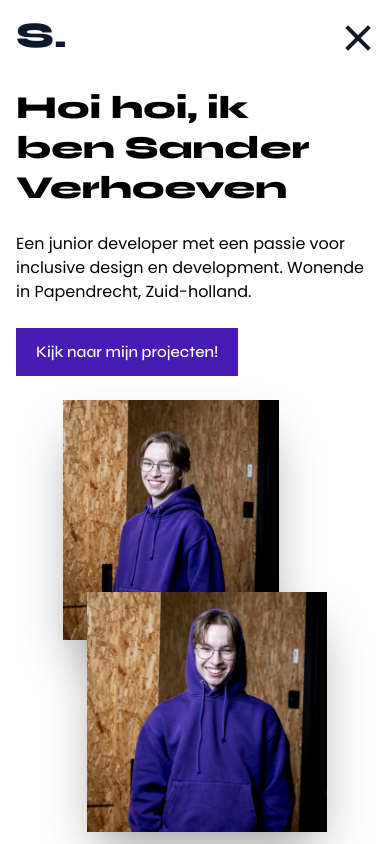
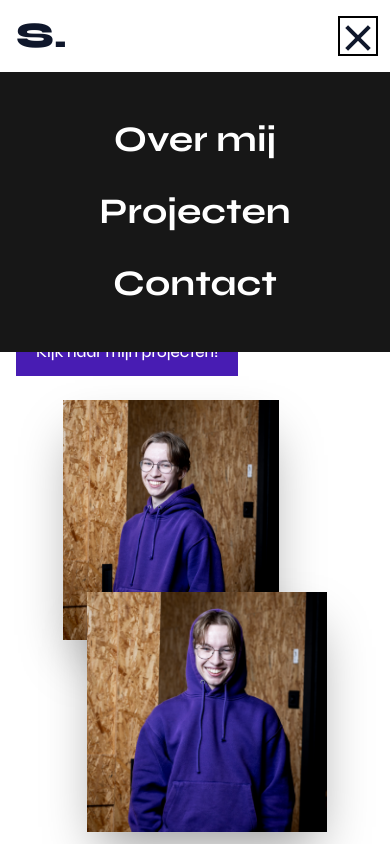
Before and after one commit to Rednas140/portfolio_v2.1, a Next.js app: page / in a window 390 px wide. Both pictures are taken after a click on the button "Hoofdmenu toggle". Shown: the top 844 px of the page. Built offline with nearby package versions, Linux system fonts and the light colour scheme.

Commit message:
Hamburger mobile fix

```diff
--- a/app/components/atoms/Hamburger.tsx
+++ b/app/components/atoms/Hamburger.tsx
@@ -2,7 +2,8 @@
 import { motion } from "motion/react";
 
 export default function Hamburger({ handleClick, isOpen }: any) {
-  const hamburgerClasses = "block h-8 w-8 relative cursor-pointer md:hidden";
+  const hamburgerClasses =
+    "block h-8 w-8 relative cursor-pointer md:hidden focus:outline-2 outline-offset-2";
 
   const lineClasses =
     "block absolute right-0 bg-slate-900 h-1 transition-all duration-700 ease-spring-soft";
@@ -25,7 +26,7 @@ export default function Hamburger({ handleClick, isOpen }: any) {
     <motion.button
       type="button"
       onClick={handleClick}
-      className={`${hamburgerClasses} [--entry-distance-x:20px] w-`}
+      className={`${hamburgerClasses} [--entry-distance-x:20px]`}
       aria-label="Hoofdmenu toggle"
       id="hamburger"
       initial={{ opacity: 0, x: "var(--entry-distance-x)" }}
--- a/app/components/molecules/Navlist.tsx
+++ b/app/components/molecules/Navlist.tsx
@@ -28,7 +28,11 @@ export default function NavItems({ isOpen }: any) {
       initial="hidden"
       whileInView="visible"
       variants={list}
-      className={`hidden md:flex flex-row items-center gap-8 ${isOpen ? "flex bg-neutral-900 md:bg-white absolute md:static flex-col md:flex-row justify-center md:justify-start top-100 left-0 w-screen md:w-auto h-1/2 md:h-auto" : ""}`}
+      className={`md:flex items-center gap-8 ${
+        isOpen
+          ? "flex flex-col bg-neutral-900 md:bg-white absolute md:static md:flex-row justify-center md:justify-start top-full left-0 w-screen md:w-auto h-auto py-12 md:py-0"
+          : "hidden"
+      }`}
     >
       <motion.li variants={item}>
         <Navlink link="#about" content="Over mij"></Navlink>
--- a/app/components/organisms/Navbar.tsx
+++ b/app/components/organisms/Navbar.tsx
@@ -8,10 +8,10 @@ export default function Navbar() {
   const [isOpen, setOpen] = useState(false);
 
   const hamburgerToggle = (event: MouseEvent<HTMLButtonElement>) => {
-    setOpen(!isOpen);
+    setOpen((prev) => !prev);
   };
   return (
-    <nav className="flex flex-row justify-between p-4 md:px-12 lg:px-28 2xl:px-53">
+    <nav className="relative flex flex-row justify-between p-4 md:px-12 lg:px-28 2xl:px-53">
       <Logo></Logo>
       <div className="flex items-center">
         <Hamburger handleClick={hamburgerToggle} isOpen={isOpen}></Hamburger>
--- a/app/components/organisms/Projects.tsx
+++ b/app/components/organisms/Projects.tsx
@@ -16,7 +16,7 @@ export default function Projects() {
       >
         Mijn werk!
       </MotionHeading>
-      <div className="grid grid-cols-1 lg:grid-cols-2 gap-x-12">
+      <div className="grid grid-cols-1 lg:grid-cols-2 gap-12">
         <ProjectCard
           ProjectImage={AccMindsImage}
           Title="Accessible minds"
```
